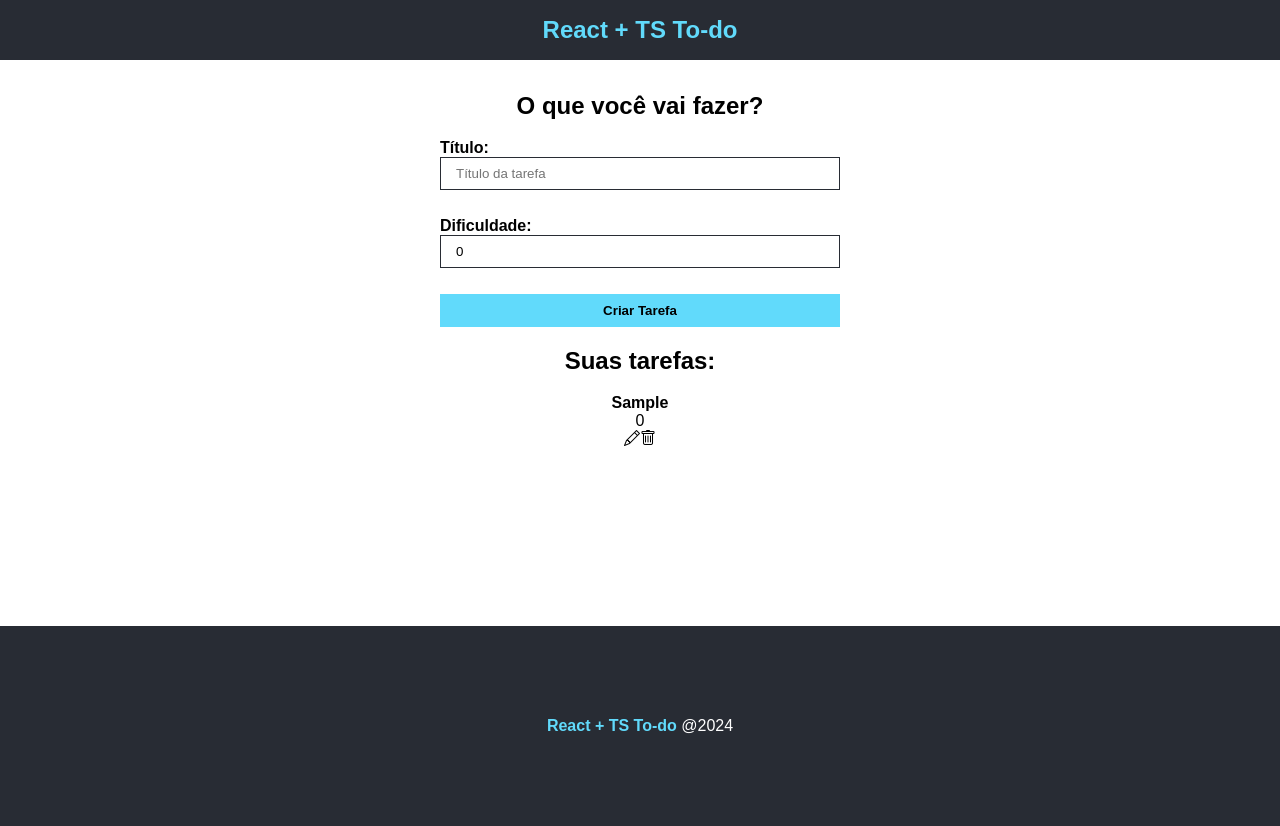
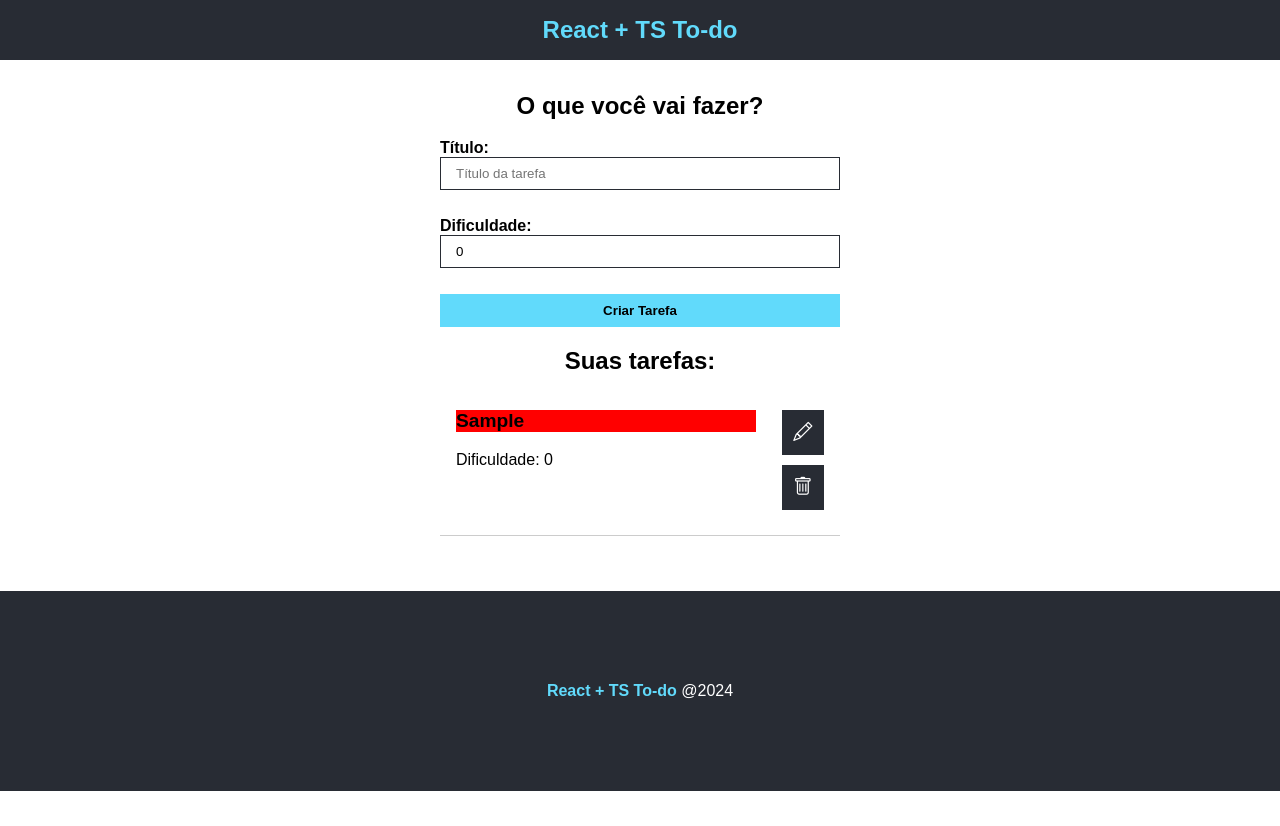
Before and after one commit to Jefferson-Duartte/Todo-List-com-React-TS, a React (Vite) app: page / in a window 1280 px wide. Both pictures are taken after typing "Sample" into the empty fields and a click on the input "Criar Tarefa". After the commit the page ends 800 px from the top, so only its background shows below. Built offline with nearby package versions, Linux system fonts and the light colour scheme.

Commit message:
:lipstick: feat: Estilizando lista de tarefas

```diff
--- a/src/components/TaskList/TaskList.module.css
+++ b/src/components/TaskList/TaskList.module.css
@@ -0,0 +1,39 @@
+.task {
+  display: flex;
+  justify-content: space-between;
+  max-width: 400px;
+  margin: 0 auto;
+  border-bottom: 1px solid #ccc;
+  padding: 1em;
+}
+
+.details {
+  text-align: left;
+}
+
+.details h2 {
+  width: 300px;
+  font-size: 1.2em;
+  margin-bottom: 1em;
+  background-color: red;
+}
+
+.actions {
+  display: flex;
+  justify-content: center;
+  align-items: center;
+  flex-direction: column;
+}
+
+.actions i {
+  margin-bottom: 0.5em;
+  font-size: 1.2em;
+  cursor: pointer;
+  background-color: #282c34;
+  color: #fff;
+  padding: 0.6em;
+  transition: 0.5s;
+}
+.actions i:hover {
+  color: #61dafb;
+}
--- a/src/components/TaskList/TaskList.tsx
+++ b/src/components/TaskList/TaskList.tsx
@@ -9,12 +9,12 @@
   return (
     <>
     {taskList.length > 0 ? (taskList.map((task) => (
-      <div key={task.id}>
-        <div>
-          <h4>{task.title}</h4>
-          <p>{task.difficulty}</p>
+      <div className={styles.task} key={task.id}>
+        <div className={styles.details}>
+          <h2>{task.title}</h2>
+          <p>Dificuldade: {task.difficulty}</p>
           </div>
-        <div>
+        <div className={styles.actions}>
           <i className='bi bi-pencil'></i>
           <i className='bi bi-trash'></i>
         </div>
--- a/src/index.css
+++ b/src/index.css
@@ -2,6 +2,7 @@
   padding: 0;
   margin: 0;
   font-family: Arial, Helvetica, sans-serif;
+  box-sizing: border-box;
 }
 
 .hide {
```
